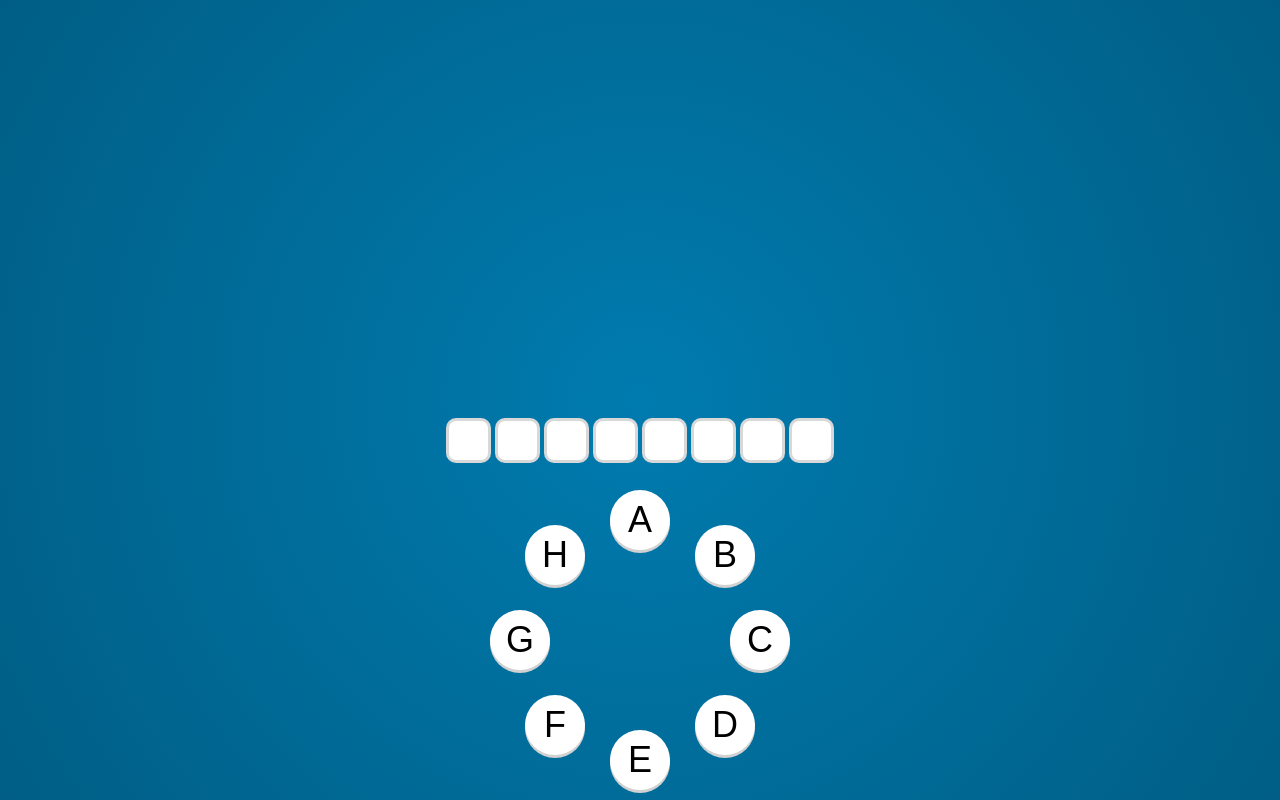
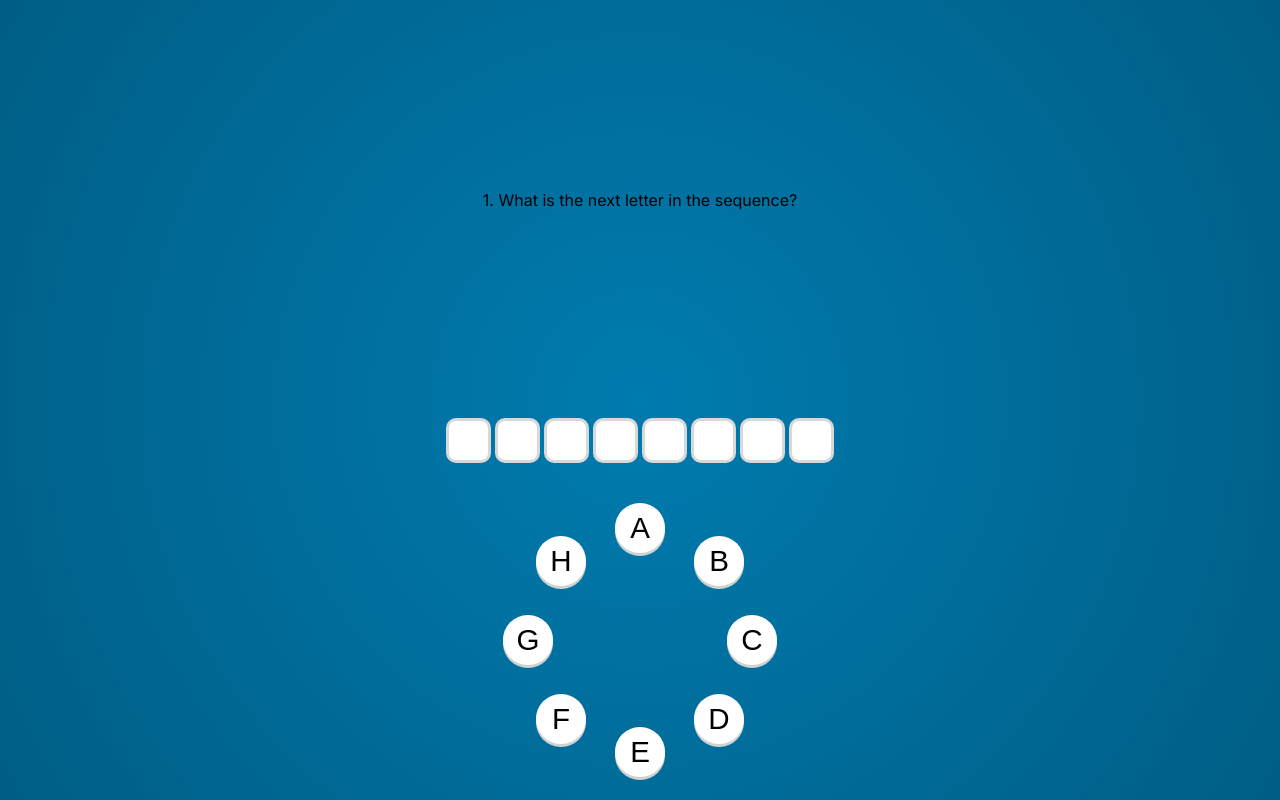
Before and after one commit to bconesta/sth-game, a Next.js app: page /games/slide in a window 1280 px wide. Built offline with nearby package versions, Linux system fonts and the light colour scheme.

Commit message:
Mouse events added

```diff
--- a/src/app/games/slide/page.jsx
+++ b/src/app/games/slide/page.jsx
@@ -13,13 +13,13 @@ export default function SlideGame() {
   const handleAnswer = (answer) => setAnswer(answer);
 
   const WHRatio = window.innerWidth/window.innerHeight;
-  const width = WHRatio > 1 ? window.innerHeight*0.3 : window.innerHeight*0.3;
+  const width = WHRatio > 1 ? window.innerHeight*0.28 : window.innerHeight*0.28;
 
   const sliderSettings = {
     width : width,
     lineColor : '#a1ffa1',
-    rad : WHRatio > 1 ? 300 : 200,
-    charSize : width*0.1,
+    //rad : WHRatio > 1 ? 300 : 200,
+    charSize : width*0.22,
     charColor : '#000',
     charBgColor : '#fff',
     charBgColorSelected : '#a1ffa1'
@@ -31,10 +31,12 @@ export default function SlideGame() {
 
   return (
     <div className={styles.container}>
-        <div className={styles.questionBox}>
-
+        <div className={styles.questionContainer}>
+          <p>
+            {queNumber+1}. What is the next letter in the sequence?
+          </p>
         </div>
-        <div className={styles.answerBox}>
+        <div className={styles.answerContainer}>
           {lettersArray.map((letter, i)=>{
             return(
               <div key={letter+i} className={styles.answerChar}>
@@ -43,7 +45,7 @@ export default function SlideGame() {
             )
           })}
         </div>
-        <div className={styles.slideBox}>
+        <div className={styles.slideContainer}>
           <Slider
             lettersArray={lettersArray}
             handleAnswer={handleAnswer}
--- a/src/app/games/slide/page.module.scss
+++ b/src/app/games/slide/page.module.scss
@@ -1,13 +1,13 @@
 .container{
     height: 100vh;
-    .questionBox{
+    .questionContainer{
         width: 100%;
         height: 50%;
         justify-content: center;
         align-items: center;
         display: flex;
     }
-    .answerBox{
+    .answerContainer{
         width: 100%;
         height: 10%;
         justify-content: center;
@@ -27,7 +27,7 @@
             margin: 0 2px;
         }
     }
-    .slideBox{
+    .slideContainer{
         width: 100%;
         height: 40%;
         justify-content: center;
--- a/src/app/globals.scss
+++ b/src/app/globals.scss
@@ -38,6 +38,10 @@
   --callout-border-rgb: 172, 175, 176;
   --card-rgb: 180, 185, 188;
   --card-border-rgb: 131, 134, 135;
+
+  -webkit-user-select: none; /* Safari */
+  -ms-user-select: none; /* IE 10 and IE 11 */
+  user-select: none;
 }
 
 @media (prefers-color-scheme: dark) {
--- a/src/components/Slider/SlideMap/SlideMap.jsx
+++ b/src/components/Slider/SlideMap/SlideMap.jsx
@@ -38,6 +38,7 @@ export default function SlideMap({ dispatch, rad, lettersArray, lineWidth, lineC
     if(e.target.id){
       dispatch({type: 'select-by-id', payload: {id: e.target.id}});
       handleSelectedChars([Number(e.target.id)]);
+      setMouse(true);
     }
   }
 
@@ -45,7 +46,7 @@ export default function SlideMap({ dispatch, rad, lettersArray, lineWidth, lineC
     if(e.target.id === '' && !mouse) return;
     const xOffstet = canvasRef.current.getBoundingClientRect().left;
     const yOffstet = canvasRef.current.getBoundingClientRect().top;
-    const corX = e.type.includes("mouse") ? e.pageX : e.changedTouches[0].pageX-xOffstet;
+    const corX = (e.type.includes("mouse") ? e.pageX : e.changedTouches[0].pageX)-xOffstet;
     const corY = (e.type.includes("mouse") ? e.pageY : e.changedTouches[0].pageY)-yOffstet;
     const ctx = cleanCanvas();
     //Create lines between already selected chars
@@ -77,7 +78,7 @@ export default function SlideMap({ dispatch, rad, lettersArray, lineWidth, lineC
   const end = e => {
     handleSelectedChars([])
     dispatch({type: 'unselect-all'});
-    //setMouse(false);
+    setMouse(false);
     //props.handleChange(false);
     //props.handleEnd(true);
   }
@@ -101,9 +102,10 @@ export default function SlideMap({ dispatch, rad, lettersArray, lineWidth, lineC
       onTouchMove={move}
       onTouchEnd={end}
       onTouchCancel={end}
-      //onMouseDown={start}
-      //onMouseMove={move}
-      //onMouseUp={end}
+      onMouseDown={start}
+      onMouseMove={move}
+      onMouseUp={end}
+      onMouseCancel={end}
     >
         <canvas
           ref={canvasRef}
--- a/src/components/Slider/Slider.jsx
+++ b/src/components/Slider/Slider.jsx
@@ -24,10 +24,9 @@ function reducer(state, action){
 }
 
 function Slider({ lettersArray, handleAnswer, answer, settings }) {
-    const charSize = 60;
     const rad = settings.width/2;
 
-    const [chars, dispatch] = useReducer(reducer, [{size: charSize}]);
+    const [chars, dispatch] = useReducer(reducer, [{size: settings.charSize}]);
 
     useEffect(()=>{
         const charsAux = lettersArray.map((letter, i)=>{
@@ -36,7 +35,7 @@ function Slider({ lettersArray, handleAnswer, answer, settings }) {
             letter: letter,
             x: Math.round(rad*(Math.sin((2*Math.PI/lettersArray.length)*i)+1)),
             y: Math.round(rad*(-Math.cos((2*Math.PI/lettersArray.length)*i)+1)),
-            size: charSize,
+            size: settings.charSize,
             selected: false
           }
         });
```
